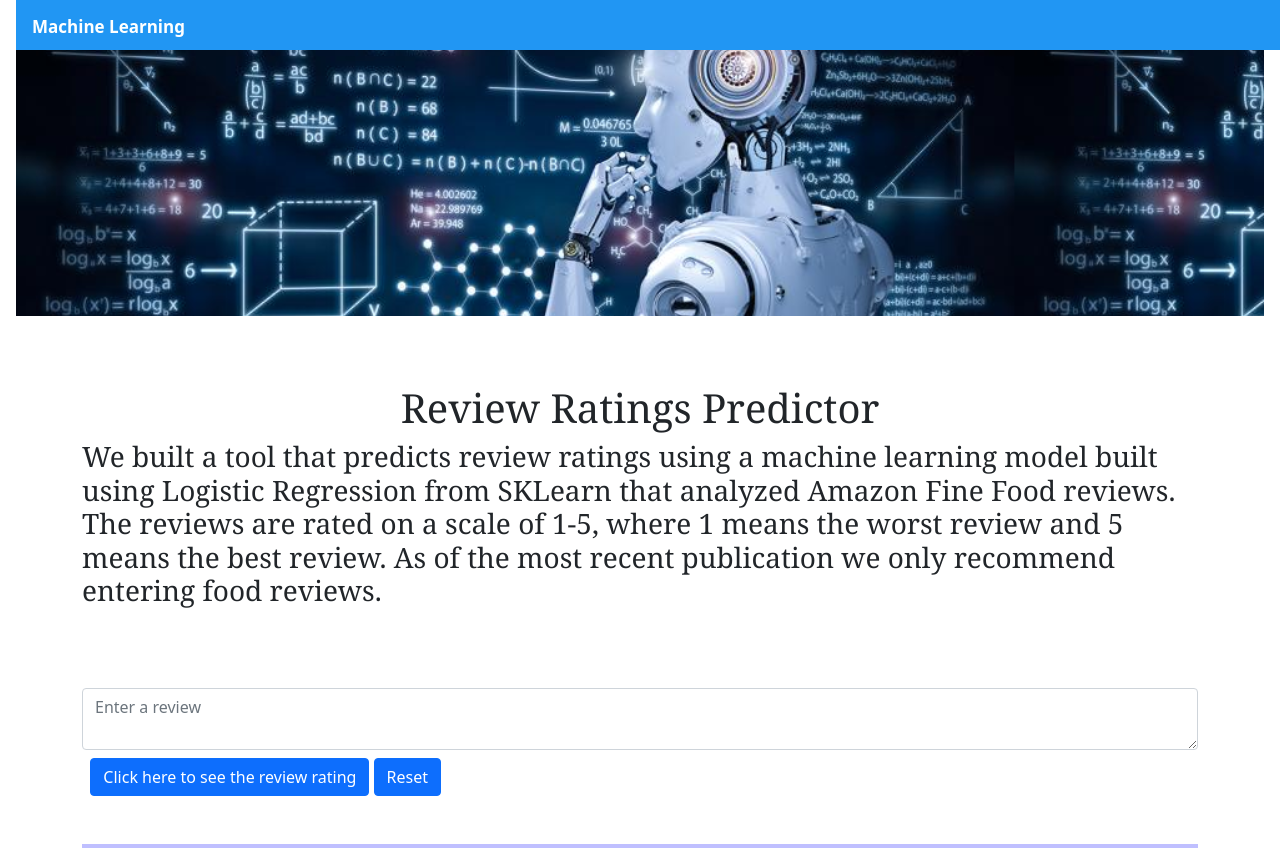
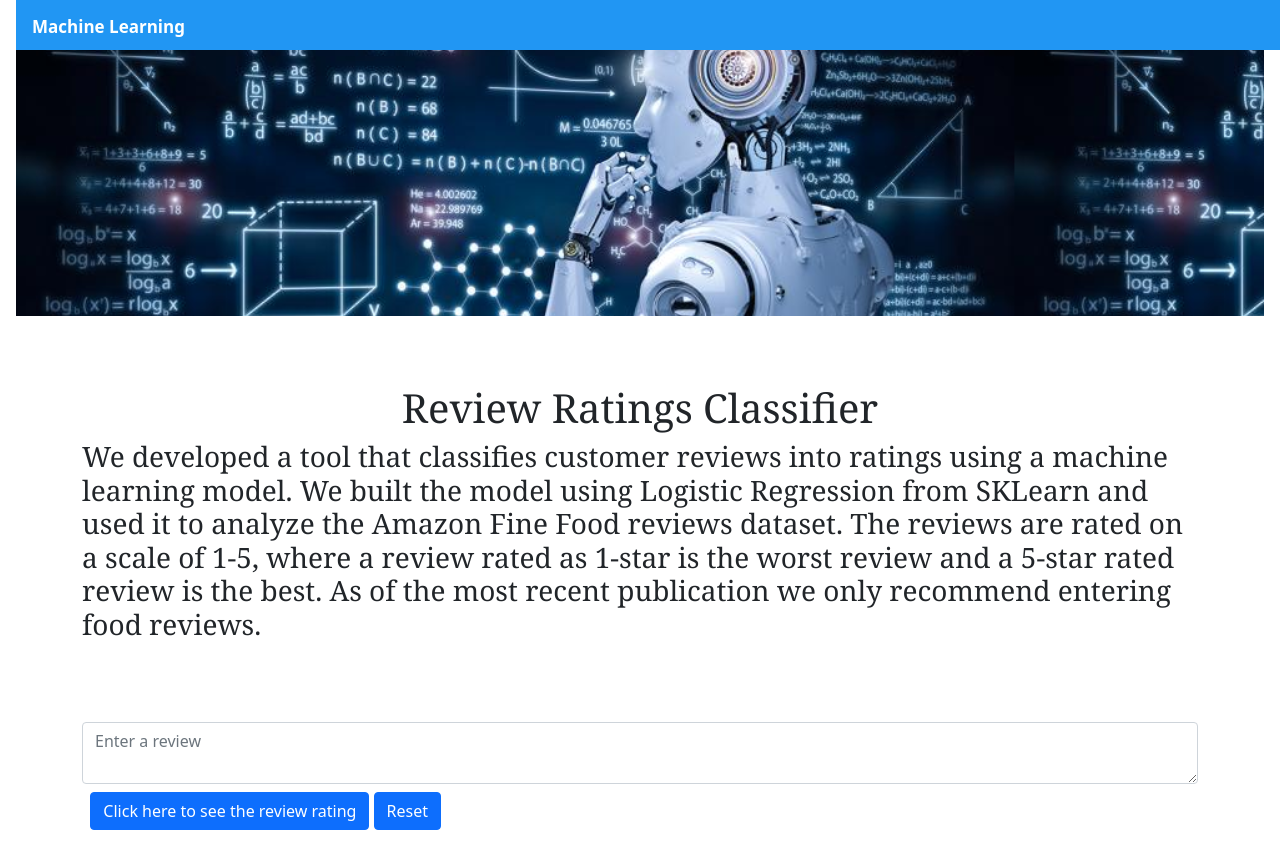
Before and after one commit to yukamara/final_project, a Flask app: page / in a window 1280 px wide. Shown: the top 861 px of the page. Run offline with Flask 2, Linux system fonts and the light colour scheme; parts of the project's set-up code (start-up, migrations or seed data) failed here and were passed over; some libraries are stand-ins or nearby versions.

Commit message:
Updated the project description

```diff
--- a/templates/home.html
+++ b/templates/home.html
@@ -5,13 +5,13 @@
 <div class="row">
     <div class="head-text col-md-12">
         <h1 style="text-align: center; font-family: Georgia, 'Times New Roman', Times, serif;">
-            Review Ratings Predictor</h1>
+            Review Ratings Classifier</h1>
         <h3>
-            We built a tool that predicts review ratings using a machine learning
-            model built using Logistic Regression from SKLearn that analyzed Amazon Fine Food
-            reviews. The reviews are rated on a scale of 1-5, where 1 means the worst review and 5
-            means the best review. As of the most recent publication we only recommend entering food
-            reviews.
+            We developed a tool that classifies customer reviews into ratings using a machine
+            learning model. We built the model using Logistic Regression from SKLearn and used it to
+            analyze the Amazon Fine Food reviews dataset. The reviews are rated on a scale of 1-5,
+            where a review rated as 1-star is the worst review and a 5-star rated review is the
+            best. As of the most recent publication we only recommend entering food reviews.
         </h3>
     </div>
 </div>
```
